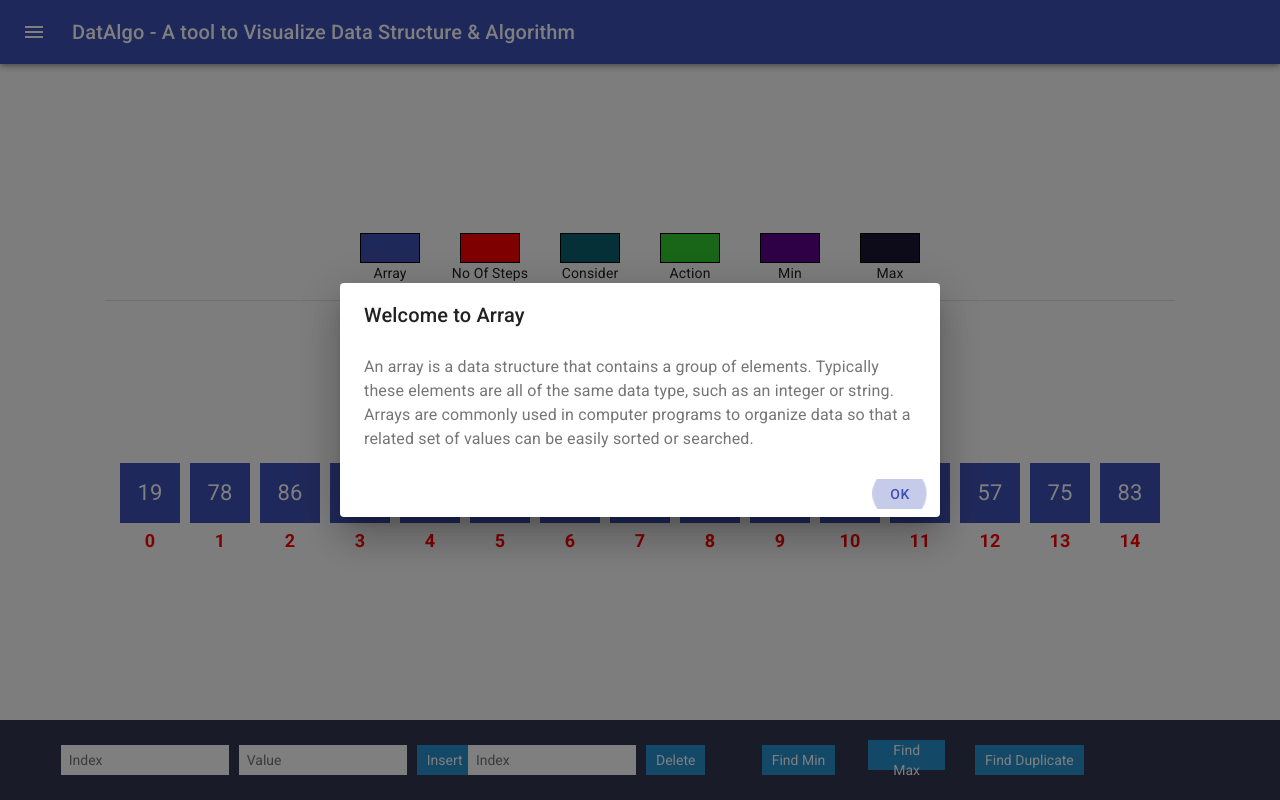
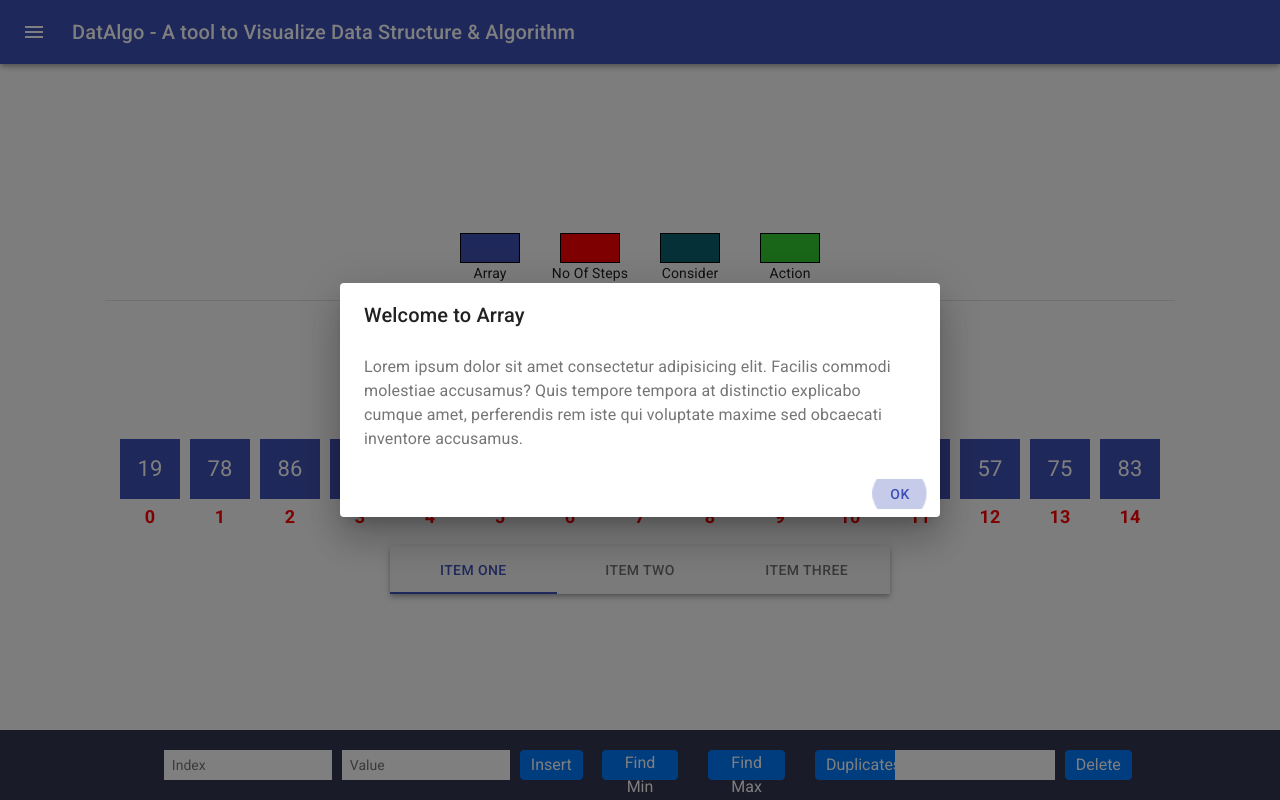
Before and after one commit to anmolkumarshah/DatAlgo, a React (Create React App) app: page /array in a window 1280 px wide. Built offline with nearby package versions, Linux system fonts and the light colour scheme.

Commit message:
Delete b Changes

```diff
--- a/src/components/array/Array.jsx
+++ b/src/components/array/Array.jsx
@@ -2,15 +2,18 @@ import React, { useEffect, useState } from "react";
 import AlertDialog from "../../material-ui-components/alertDialog";
 import { ColorIndicator } from "../sorting-algorithm/colorIndicator/colorIndicator";
 import "./array.css";
+import FullWidthTabs from "../../material-ui-components/tab";
+import CenteredTabs from "../../material-ui-components/tab";
+
 let InitialElements = 15;
 
 const Arr = () => {
   const initialColor = "rgb(63, 81, 181)";
   const considerColor = "#0C6170";
-  const minElementColor = "#5C038C";
-  const maxElementColor = "#1B1734";
+  const minElementColor = "blue";
+  const maxElementColor = "rgb(173,41,255)";
   // Storing Array elemnts
-  let [elements, setElements] = useState([]);
+  const [elements, setElements] = useState([]);
   //   Range of elements
   const [noElement, setNoElement] = useState(InitialElements - 1);
   const [newElement, setNewElement] = useState();
@@ -19,13 +22,12 @@ const Arr = () => {
     setIndex(event.target.value);
   };
   const newInput = (event) => {
-    let abc = parseInt(event.target.value);
-    setNewElement(abc);
+    setNewElement(event.target.value);
   };
-  const [deleteIndex, setDeleteIndex] = useState();
+  const [deleteIndex, setDeleteIndex] = useState("");
 
   const newDeleteIndex = (event) => {
-    setDeleteIndex(event.target.value);
+    setDeleteIndex(parseInt(event.target.value));
   };
   // generate random elements
   const generateRandomElements = (start, end) => {
@@ -103,7 +105,24 @@ const Arr = () => {
 
   // Delete Element
   const delteIndex = (idx) => {
-
+    let delay = 1;
+    let i;
+    for (i = 0; i < idx; i++) {
+      heighlightAction(i, delay++, "red");
+      delay++;
+    }
+    setTimeout(() => {
+      if (i === idx) {
+        heighlightAction(idx, delay--, considerColor);
+        // Delete
+        setTimeout(() => {
+          setElements((oldItems) => {
+            return [...oldItems.filter((ele, idxx) => idxx !== idx)];
+          });
+        }, 300 * delay);
+        setNoElement(noElement - 1);
+      }
+    }, 250 * delay);
   };
 
   const handleDelete = () => {
@@ -131,11 +150,12 @@ const Arr = () => {
       delay++;
     }
     setTimeout(() => {
-      heighlightAction(index, delay + 20, minElementColor);
+      heighlightAction(index, 10, minElementColor);
       console.log(min);
     }, 150 * delay);
   };
-  // Max Elemenet
+
+  // Find Max
   const findMax = () => {
     let max = -9007199254740991;
     let delay = 2;
@@ -150,7 +170,7 @@ const Arr = () => {
       delay++;
     }
     setTimeout(() => {
-      heighlightAction(index, delay + 20, maxElementColor);
+      heighlightAction(index, 10, maxElementColor);
       console.log(max);
     }, 150 * delay);
   };
@@ -176,11 +196,6 @@ const Arr = () => {
         delay++;
       }
     }
-
-    // setTimeout(() => {
-    //   heighlightAction(idx, delay + 20, maxElementColor);
-    //   // console.log(max);
-    // }, 150 * delay);
   };
   return (
     <>
@@ -188,16 +203,15 @@ const Arr = () => {
         open={open}
         handleClose={handleClose}
         title="Welcome to Array"
-        content="An array is a data structure that contains a group of elements. Typically these elements are all of the same data type, such as an integer or string. Arrays are commonly used in computer programs to organize data so that a related set of values can be easily sorted or searched."
+        content=" Lorem ipsum dolor sit amet consectetur adipisicing elit. Facilis commodi molestiae accusamus? Quis tempore tempora at distinctio explicabo cumque amet, perferendis rem iste qui voluptate maxime sed obcaecati inventore accusamus."
       />
       <ColorIndicator
         indicator={[
           { name: "Array", color: initialColor },
           { name: "No of Steps", color: "red" },
           { name: "Consider", color: considerColor },
+
           { name: "Action", color: "#32CD30" },
-          { name: "Min", color: minElementColor },
-          { name: "Max", color: maxElementColor },
         ]}
       />
       <hr />
@@ -240,8 +254,11 @@ const Arr = () => {
               );
           })}
         </div>
+
+        <CenteredTabs />
+
         <div className="controlls-container">
-          <div className="d-flex align-items-center col-sm-3 controlHandler">
+          <div className="d-flex align-items-center col-sm-4 controlHandler">
             <input
               type="text"
               name="index"
@@ -260,30 +277,40 @@ const Arr = () => {
               placeholder="Value"
               className="pl-2"
             />
-            <button className=" " onClick={handleNewInput}>
+            <button className="btn btn-primary" onClick={handleNewInput}>
               Insert
             </button>
           </div>
-          <div className="col-sm-3 controlHandler">
+
+          <div className="col-sm-1">
+            <button className="btn btn-primary" onClick={findMin}>
+              Find Min
+            </button>
+          </div>
+
+          <div className="col-sm-1">
+            <button className="btn btn-primary" onClick={findMax}>
+              Find Max
+            </button>
+          </div>
+
+          <div className="col-sm-1">
+            <button className="btn btn-primary" onClick={removeDuplicate}>
+              Duplicates
+            </button>
+          </div>
+
+          <div className="col-sm-2 controlHandler">
             <input
               type="text"
               name="index"
               id="index"
               onChange={newDeleteIndex}
               value={deleteIndex}
-              placeholder="Index"
-              className="pl-2"
             />
-            <button onClick={handleDelete}>Delete</button>
-          </div>
-          <div className="col-sm-1" considerColor>
-            <button onClick={findMin}>Find Min</button>
-          </div>
-          <div className="col-sm-1" considerColor>
-            <button onClick={findMax}>Find Max</button>
-          </div>
-          <div className="col-sm-2">
-            <button onClick={removeDuplicate}>Find Duplicate</button>
+            <button className="btn btn-primary" onClick={handleDelete}>
+              Delete
+            </button>
           </div>
         </div>
       </div>
--- a/src/components/code-editor/editor.jsx
+++ b/src/components/code-editor/editor.jsx
@@ -1,78 +1,90 @@
-import React, { useState, useEffect } from "react";
-import AceEditor from "react-ace";
+// import React, { useState, useEffect } from "react";
+// import AceEditor from "react-ace";
 
-import "ace-builds/src-noconflict/mode-python";
-import "ace-builds/src-noconflict/theme-monokai";
-import AlertDialog from "../../material-ui-components/alertDialog";
+// import "ace-builds/src-noconflict/mode-python";
+// import "ace-builds/src-noconflict/theme-monokai";
+// import AlertDialog from "../../material-ui-components/alertDialog";
 
-const Editor = () => {
-  const [code, setCode] = useState("");
-  const changeHandler = (e) => {
-    setCode(e);
-  };
-  const [open, setOpen] = useState(false);
-  const [output, setOutput] = useState("");
+// const Editor = () => {
+//   const [code, setCode] = useState("");
+//   const changeHandler = (e) => {
+//     setCode(e);
+//   };
+//   const [open, setOpen] = useState(false);
+//   const [output, setOutput] = useState("");
 
-  useEffect(() => {
-    setOpen(false);
-  }, []);
+//   useEffect(() => {
+//     setOpen(false);
+//   }, []);
 
-  const handleClose = () => {
-    setOpen(false);
-  };
-  const runHandler = async () => {
-    const url = "http://localhost:8080/interprete/run";
-    const method = "POST";
-    try {
-      const result = await fetch(url, {
-        method: method,
-        headers: { "Content-Type": "application/json" },
-        body: JSON.stringify({
-          sourcecode: code,
-        }),
-      });
-      const responseJson = await result.json();
-      console.log(responseJson);
-      setOutput(responseJson.output.stdout);
-      setOpen(true);
-    } catch (e) {
-      console.log(e);
-    }
-  };
+//   const handleClose = () => {
+//     setOpen(false);
+//   };
+//   const runHandler = async () => {
+//     const url = "http://localhost:8080/interprete/run";
+//     const method = "POST";
+//     try {
+//       const result = await fetch(url, {
+//         method: method,
+//         headers: { "Content-Type": "application/json" },
+//         body: JSON.stringify({
+//           sourcecode: code,
+//         }),
+//       });
+//       const responseJson = await result.json();
+//       console.log(responseJson);
+//       setOutput(responseJson.output.stdout);
+//       setOpen(true);
+//     } catch (e) {
+//       console.log(e);
+//     }
+//   };
+//   return (
+//     <>
+//       <AlertDialog
+//         open={open}
+//         handleClose={handleClose}
+//         title="Code Output"
+//         content={output}
+//       />
+//       <AceEditor
+//         placeholder="Placeholder Text"
+//         mode="python"
+//         theme="monokai"
+//         width="1000px"
+//         name="blah2"
+//         onLoad={() => {}}
+//         onChange={changeHandler}
+//         fontSize={15}
+//         showPrintMargin={true}
+//         showGutter={true}
+//         highlightActiveLine={true}
+//         value={code}
+//         setOptions={{
+//           enableBasicAutocompletion: true,
+//           enableLiveAutocompletion: true,
+//           enableSnippets: true,
+//           showLineNumbers: true,
+//           tabSize: 2,
+//         }}
+//       />
+//       <button onClick={runHandler} className="btn btn-dark mt-1">
+//         Run
+//       </button>
+//     </>
+//   );
+// };
+
+// export default Editor;
+
+import React from 'react'
+
+const editor = () => {
   return (
-    <>
-      <AlertDialog
-        open={open}
-        handleClose={handleClose}
-        title="Code Output"
-        content={output}
-      />
-      <AceEditor
-        placeholder="Placeholder Text"
-        mode="python"
-        theme="monokai"
-        width="1000px"
-        name="blah2"
-        onLoad={() => {}}
-        onChange={changeHandler}
-        fontSize={15}
-        showPrintMargin={true}
-        showGutter={true}
-        highlightActiveLine={true}
-        value={code}
-        setOptions={{
-          enableBasicAutocompletion: true,
-          enableLiveAutocompletion: true,
-          enableSnippets: true,
-          showLineNumbers: true,
-          tabSize: 2,
-        }}
-      />
-      <button onClick={runHandler} className="btn btn-dark mt-1">
-        Run
-      </button>
-    </>
-  );
-};
+    <div>
 
-export default Editor;
+    </div>
+  )
+}
+
+export default editor
--- a/src/components/stack/Stack.jsx
+++ b/src/components/stack/Stack.jsx
@@ -94,7 +94,9 @@ const Stack = () => {
     setTimeout(() => {
       setTimeout(() => {
         setElements((oldItems) => {
-          return [...oldItems.filter((ele) => ele !== oldItems[noElement - 1])];
+          return [
+            ...oldItems.filter((ele, idx) => idx !== elements.length - 1),
+          ];
         });
         setNoElement(noElement - 1);
         if (elements.length - 1 === 0) {
```
